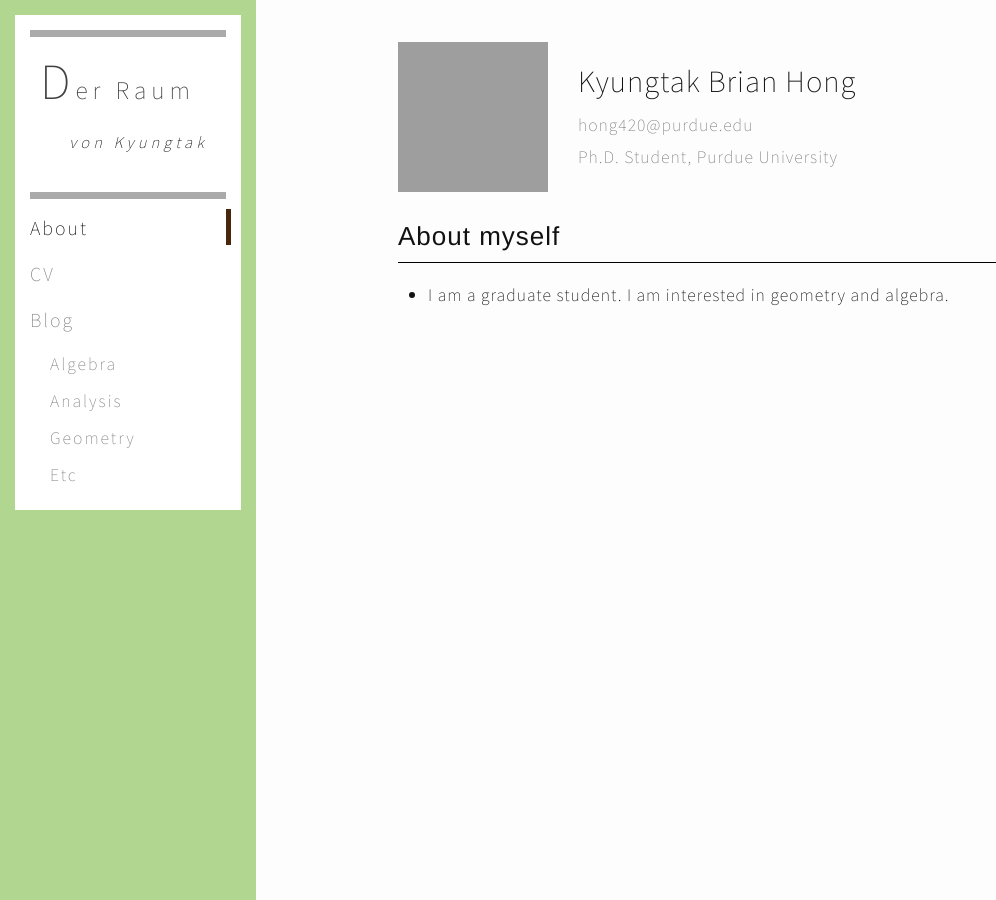
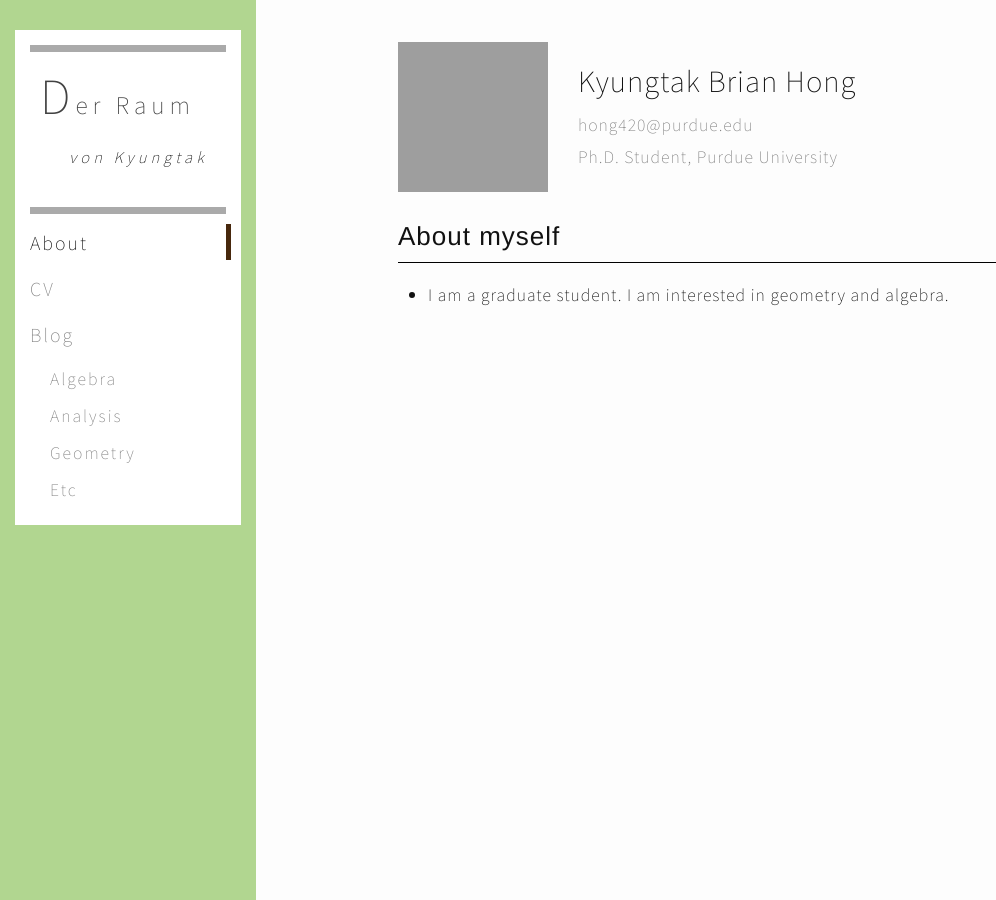
Before and after one commit to Kyungtak-Hong/kyungtak-hong.github.io, a Jekyll site: the page built from index.md, in a window 1280 px wide. Shown: the whole page, without its empty margins (0-996 px from the left). Built offline with Jekyll 4.4.1, drawn with Linux system fonts in a browser that asks for light colours; grey boxes are pictures that could not be loaded.

Commit message:
Update header.html

```diff
--- a/_includes/header.html
+++ b/_includes/header.html
@@ -1,4 +1,4 @@
-<header class="site-header">
+<header class="site-header" style="padding-top: 15px;">
   <script type="text/javascript">{% include header.js %}</script>
 
   <div class="wrapper" style="background: #ffffff; margin: 15px; padding: 15px;">
```
